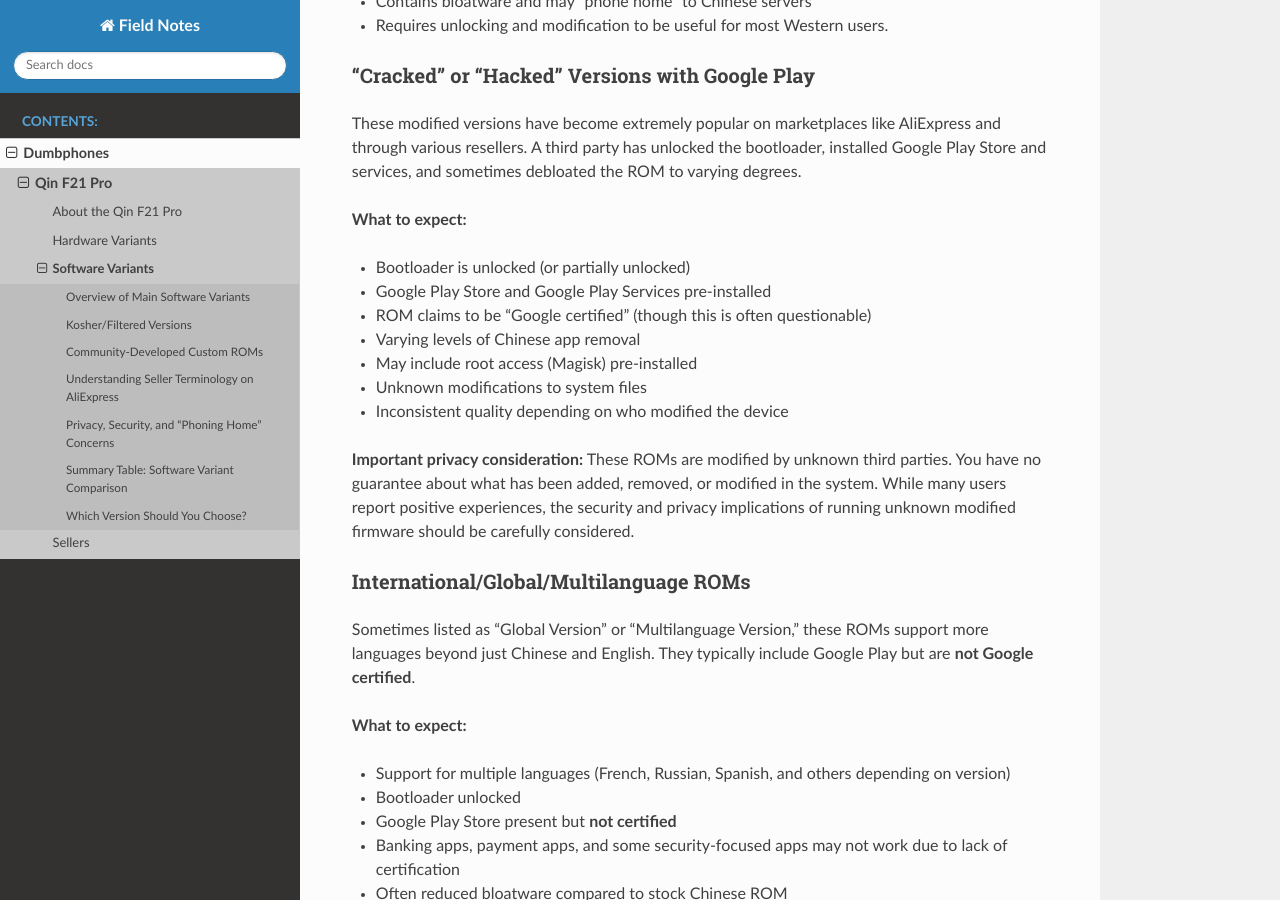
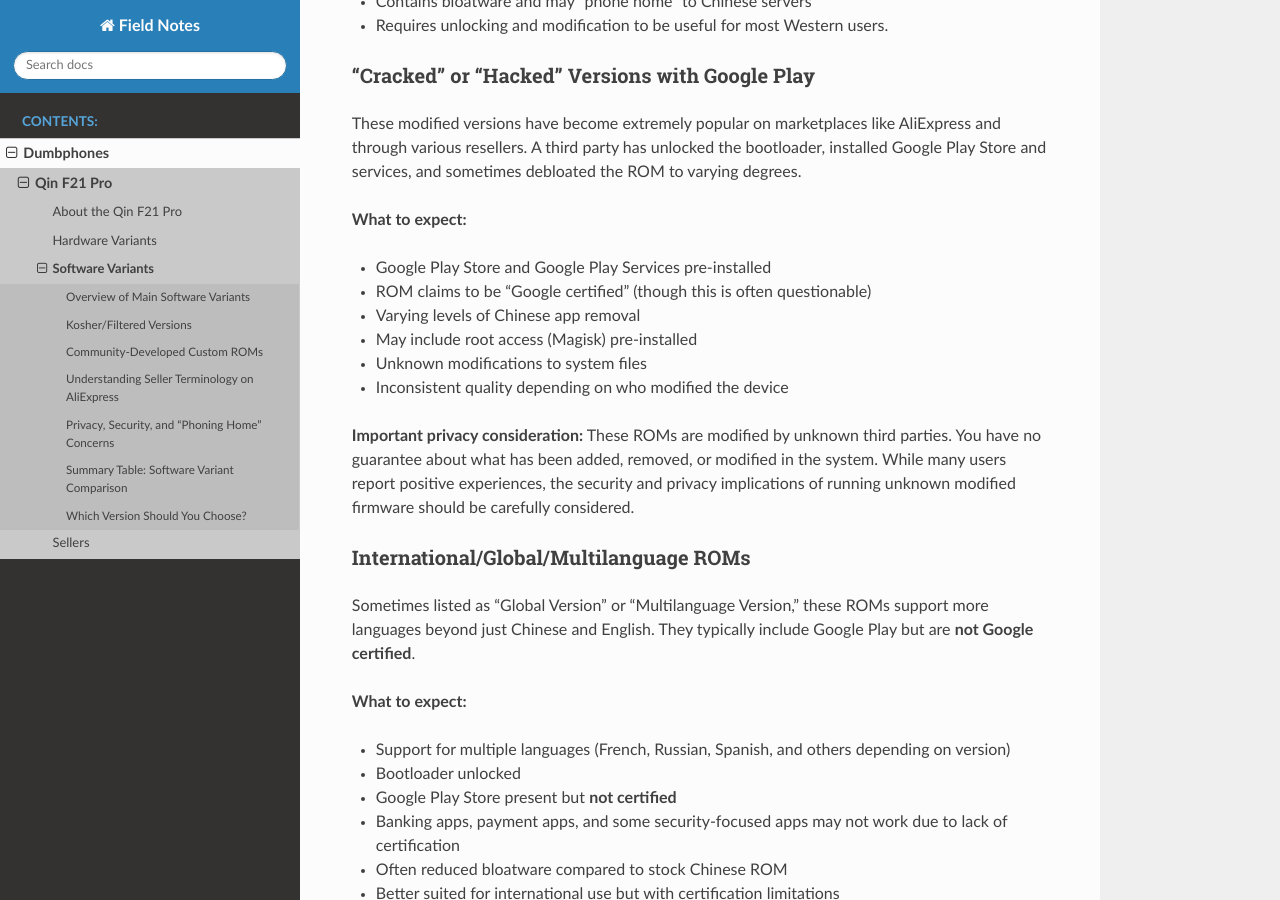
Before and after one commit to kaveet/kaveet.github.io, a Sphinx documentation site: the page built from docs/dumbphones/qin-f21-pro/software-variants.md, in a window 1280 px wide and 900 px high, scrolled down 708 px. Built offline with Sphinx 7.4.7 and the Read the Docs theme 3.1.0, drawn with Linux system fonts in a browser that asks for light colours.

Commit message:
fix: remove inaccurate line

```diff
--- a/docs/dumbphones/qin-f21-pro/software-variants.md
+++ b/docs/dumbphones/qin-f21-pro/software-variants.md
@@ -26,7 +26,6 @@
 
 **What to expect:**
 
-- Bootloader is unlocked (or partially unlocked)
 - Google Play Store and Google Play Services pre-installed
 - ROM claims to be "Google certified" (though this is often questionable)
 - Varying levels of Chinese app removal
```
